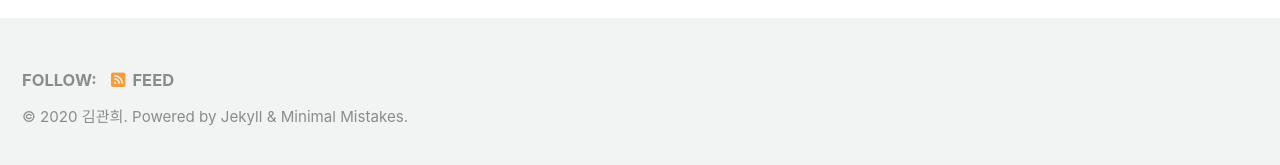
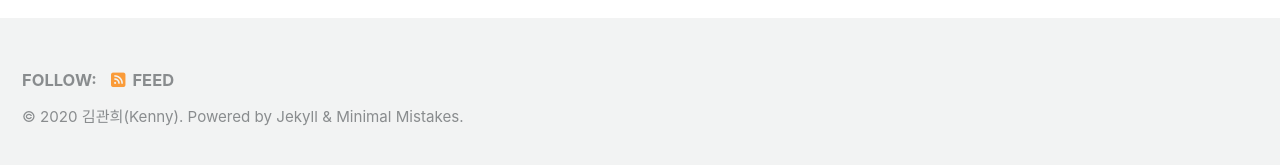
Before and after one commit to kennykim1990/kennykim1990.github.io, a Jekyll site: the page built from index.html, in a window 1280 px wide and 900 px high, scrolled down 331 px. Shown: the part 728-893 px from the top of the window. Built offline with Jekyll 4.4.1, drawn with Linux system fonts in a browser that asks for light colours; cached includes are drawn as plain includes; nearby versions of some CDN libraries; the list of posts is cut into pages by our own code.

Commit message:
이름 변경

```diff
--- a/_config.yml
+++ b/_config.yml
@@ -19,7 +19,7 @@ locale                   : "en"
 title                    : "Kenny의 기술블로그"
 title_separator          : "-"
 subtitle                 : 여러가지 기술 관련 블로그
-name                     : "김관희"
+name                     : "김관희(Kenny)"
 description              : "검색엔진, 빅데이터, 프론트엔드, 백엔드, 디자인, 분석, 딥러닝 다하는 슈퍼개발자."
 url                      : "https://kennykim1990.github.io/"
 baseurl                  : # the subpath of your site, e.g. "/blog"
```
